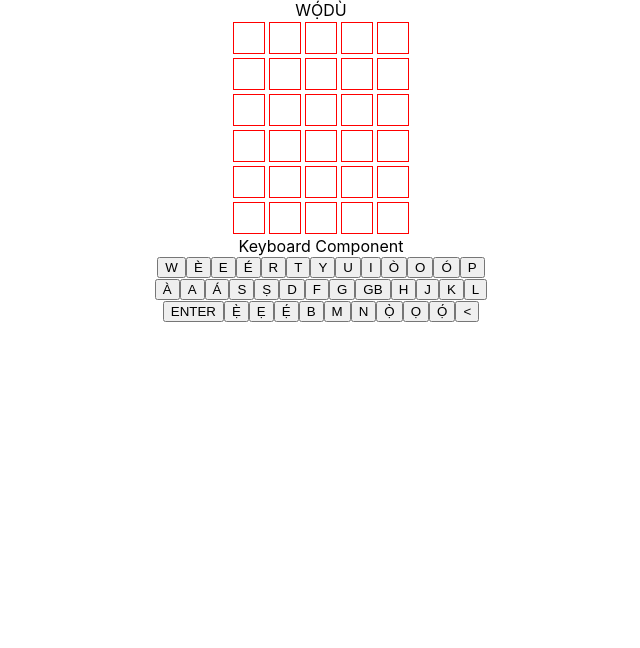
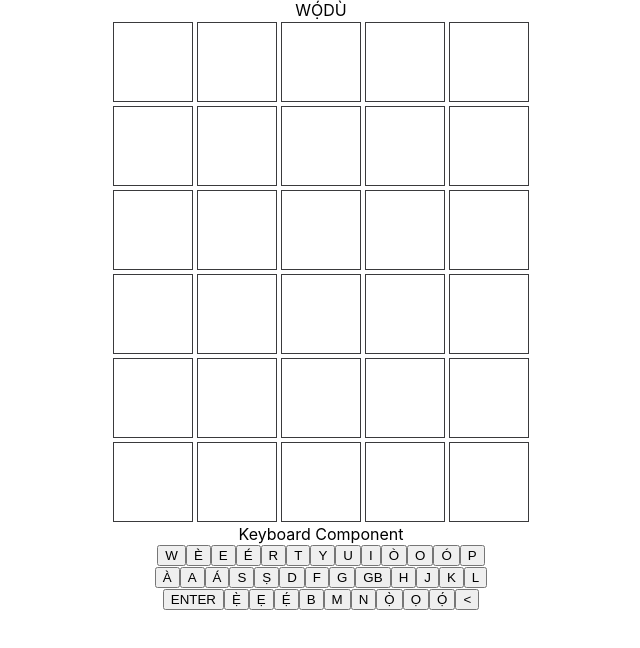
Before and after one commit to theolamide/wodu, a React (Create React App) app: page / in a window 1280 px wide. Shown: the top 648 px of the page, without its empty margins (319-959 px from the left). Built offline with nearby package versions, Linux system fonts and the light colour scheme.

Commit message:
Some css for background colors, enter helper function, and variiable naming updated with comments to explain some of them

```diff
--- a/src/App.css
+++ b/src/App.css
@@ -8,8 +8,40 @@
   justify-content: center;
 }
 .single-grid{
-  width: 30px;
-  height: 30px;
+  /* padding-top: 5px; */
+  width: 5rem;
+  height: 5rem;
   margin: 2px;
-  border: 1px solid red;
+  border: 1px solid #3A3A3C;
+  text-align: center;
+  /* font-size: large; */
+
+  /* width: 100%; */
+  display: inline-flex;
+  justify-content: center;
+  align-items: center;
+  font-size: 2rem;
+  line-height: 2rem;
+  font-weight: bold;
+  vertical-align: middle;
+  box-sizing: border-box;
+  text-transform: uppercase;
+  user-select: none;
 }
+
+.present{
+  background-color: #B59F3B;
+  border: 1px solid #B59F3B;
+  color: white;
+}
+
+.correct{
+  background-color: green;
+  border: 1px solid green;
+  color: white;
+}
+
+.absent{
+  background-color: #3A3A3C;
+  color: white;
+}
--- a/src/App.js
+++ b/src/App.js
@@ -1,51 +1,56 @@
 import { useState } from 'react';
 import './App.css';
 
-import Helpers, {attempts} from './components/HelpersFunctions'
+import Helpers, {attempts, answerDictionary} from './components/HelpersFunctions'
 import Grid from './components/Grid';
 import Keyboard from './components/Keyboard';
 
 function App() {
-  const [currentAtt, setCurrentAtt] = useState(JSON.parse(localStorage.getItem("currentAtt")) || 1)
-  const [currentIndex, setCurrentIndex] = useState(0)
-  const [attemptDict, setAttemptDict] = useState(JSON.parse(localStorage.getItem("attemptDict")) || attempts )
+  let nameOfTheDay = "Olami"
+  const [currentAttKey, setCurrentAttKey] = useState(JSON.parse(localStorage.getItem("currentAtt")) || 1) // This refers to the key to the current row being attempted
+  const [currentIndex, setCurrentIndex] = useState(JSON.parse(localStorage.getItem("currentIndex")) || 0) // This referes to the current index of the row being attempted
+  const [attemptDict, setAttemptDict] = useState(JSON.parse(localStorage.getItem("attemptDict")) || attempts ) // This is the whole attempt object. The whole grid, if you will.
 
   const buttonClick = (element) => {
-    let tempAttemptDict = {...attemptDict}
-    let currentAttArr = tempAttemptDict[currentAtt]
-    // If already at the end, and element not "<", do nothing.
-    console.log("HERE")
-    if (Helpers.rowComplete(currentAtt)) return
-    console.log("HERE 2")
+    if (element === 'enter'){
+      Helpers.answerCheck(currentAttKey, nameOfTheDay)
+    } else if (element === '<'){
+      return
+    } else {
+      let tempAttemptDict = {...attemptDict}
+      let currentAttArr = tempAttemptDict[currentAttKey]
+      // If already at the end, and element not "<", or "enter", do nothing.
+      if (Helpers.rowComplete(currentAttKey)) return
 
-    currentAttArr[currentIndex] = element.toUpperCase()
-    tempAttemptDict[currentAtt] = currentAttArr
-    setCurrentIndex(currentIndex+1)
-    setAttemptDict(tempAttemptDict)
-    localStorage.setItem("attemptDict", JSON.stringify(tempAttemptDict))
+      currentAttArr[currentIndex] = element.toUpperCase()
+      tempAttemptDict[currentAttKey] = currentAttArr
+      setCurrentIndex(currentIndex+1)
+      setAttemptDict(tempAttemptDict)
+      localStorage.setItem("attemptDict", JSON.stringify(tempAttemptDict))
+    }
   }
-  let nameOfTheDay = "Olami"
+
 
   return (
     <div className="App">
           {"wọ́dù".toUpperCase()}
           <div className="full-grid">
-            {attemptDict[currentAtt].map((char, index)=> <p className="single-grid" key={index}>{char}</p>)}
+            {attemptDict[currentAttKey].map((char, index)=> <p className={`single-grid ${answerDictionary[1]===null ? '' : answerDictionary[1][index]}`} key={index}>{char}</p>)}
           </div>
           <div className="full-grid">
-            {attemptDict[2].map((char, index)=> <p className="single-grid" key={index}>{char}</p>)}
+            {attemptDict[2].map((char, index)=> <p className={`single-grid`} key={index}>{char}</p>)}
           </div>
           <div className="full-grid">
-            {attemptDict[3].map((char, index)=> <p className="single-grid" key={index}>{char}</p>)}
+            {attemptDict[3].map((char, index)=> <p className={`single-grid`} key={index}>{char}</p>)}
           </div>
           <div className="full-grid">
-            {attemptDict[4].map((char, index)=> <p className="single-grid" key={index}>{char}</p>)}
+            {attemptDict[4].map((char, index)=> <p className={`single-grid`} key={index}>{char}</p>)}
           </div>
           <div className="full-grid">
-            {attemptDict[5].map((char, index)=> <p className="single-grid" key={index}>{char}</p>)}
+            {attemptDict[5].map((char, index)=> <p className={`single-grid`} key={index}>{char}</p>)}
           </div>
           <div className="full-grid">
-            {attemptDict[6].map((char, index)=> <p className="single-grid" key={index}>{char}</p>)}
+            {attemptDict[6].map((char, index)=> <p className={`single-grid`} key={index}>{char}</p>)}
           </div>
         {/* <Grid nameOfTheDay={nameOfTheDay} /> */}
         <Keyboard
--- a/src/components/HelpersFunctions.js
+++ b/src/components/HelpersFunctions.js
@@ -6,19 +6,37 @@ export const attempts = {
     5: [" ", " ", " ", " ", " "],
     6: [" ", " ", " ", " ", " "]
   };
+//   ["absent", "present", "correct", "present", "absent"],
+export const answerDictionary = {
+    1: null,
+    2: null,
+    3: null,
+    4: null,
+    5: null,
+    6: null
+}
 
 const Helpers = {
-    rowComplete: (currentAttIndex) => {
+    rowComplete: (currentAttKey) => {
         let attemptDict = JSON.parse(localStorage.getItem("attemptDict")) || attempts
-        let currentAtt = attemptDict[currentAttIndex]
-        console.log(currentAtt)
-        let lastElement = currentAtt.pop()
+        let currentAtt = attemptDict[currentAttKey]
+        console.log("HERE 1 HERE", currentAtt)
+        let lastElement = currentAtt[currentAtt.length - 1]
+        console.log("HERE 2 HERE", currentAtt)
         if(lastElement[0] === " "){
             console.log("In here")
             return false
         }
 
         return true
+    },
+
+    answerCheck: (currentAtt, nameOfTheDay) => {
+        // Is the row complete?
+            // If Yes, get word of the day and compare.
+            // While comparing index for index, populate answerDictionary will appropriate value
+
+            // If no, do nothing
     }
 }
 
```
